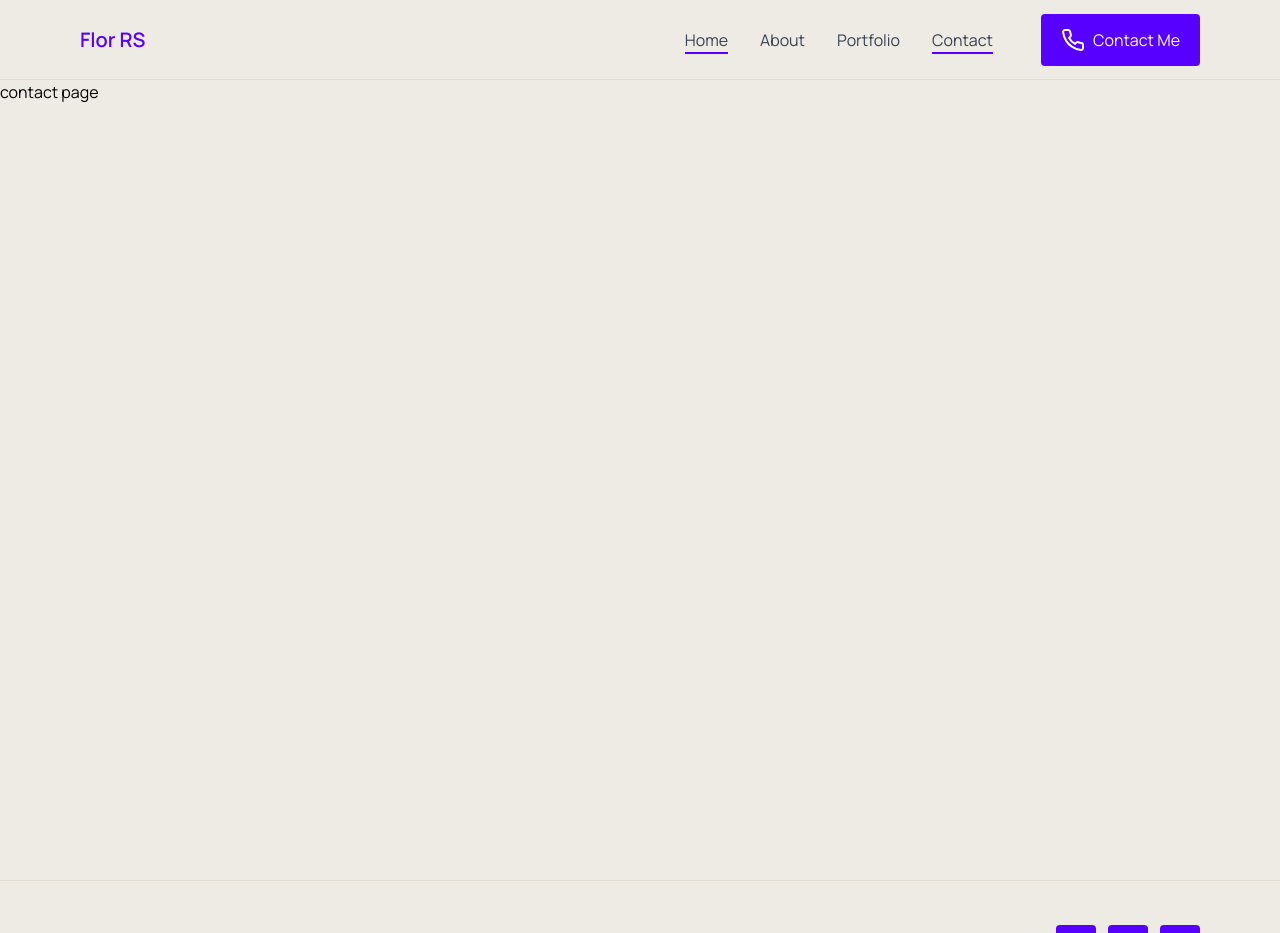
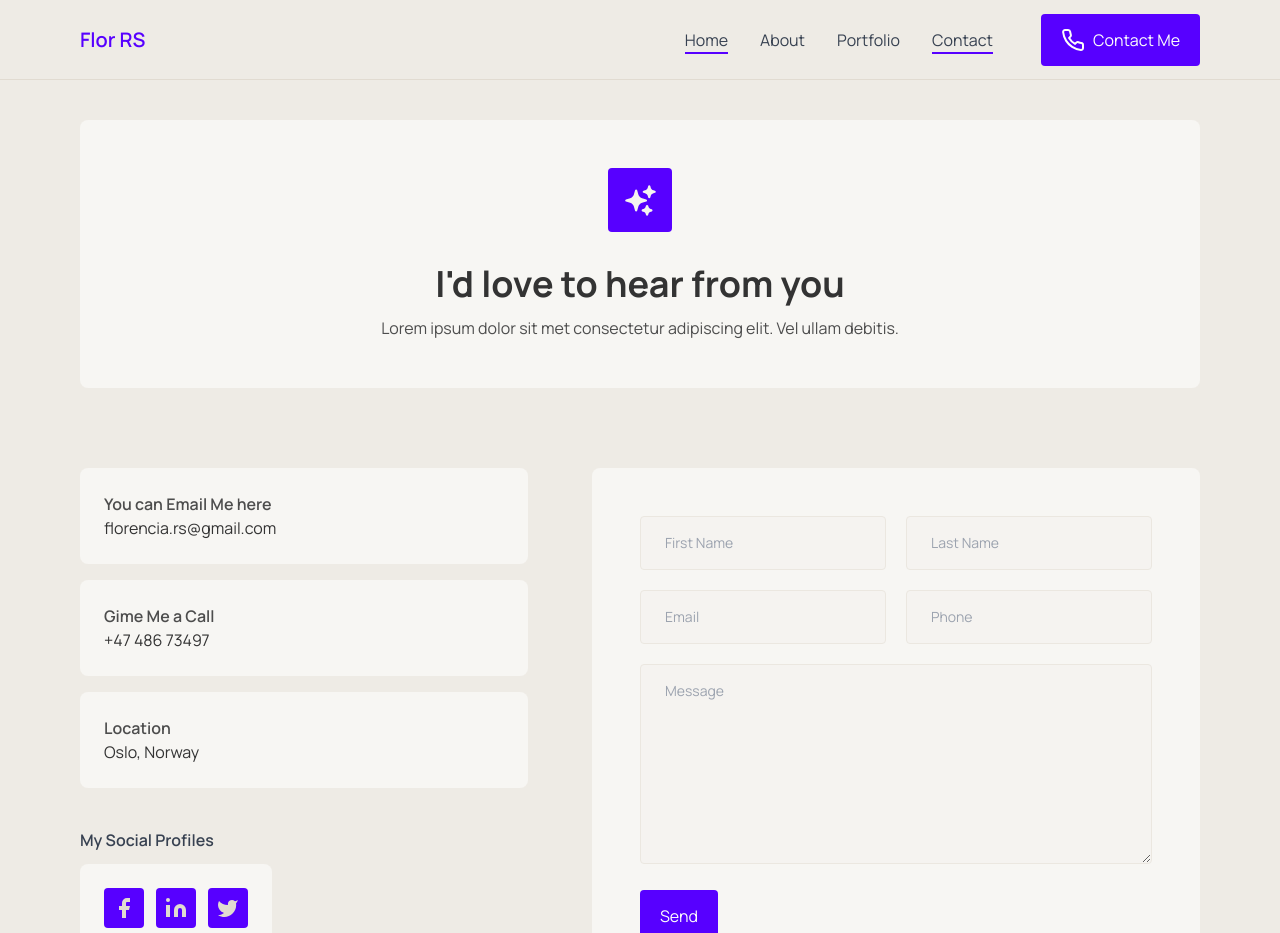
Before and after one commit to eruedasanchez/fmrs-portfolio, a Next.js app: page /contact in a window 1280 px wide. Shown: the top 933 px of the page. Built offline with nearby package versions, Linux system fonts and the light colour scheme.

Commit message:
Add Contact Page

```diff
--- a/app/(root)/contact/page.tsx
+++ b/app/(root)/contact/page.tsx
@@ -1,6 +1,13 @@
+import ContactContainer from "@/components/ContactContainer";
+import { Metadata } from "next";
+
+export const metadata : Metadata = {
+    title: "Contact - Flor RS"
+};
+
 const ContactPage = () => {
     return (
-        <div>contact page</div>
+        <ContactContainer/>
     )
 }
 
--- /dev/null
+++ b/components/ContactBody.tsx
@@ -0,0 +1,43 @@
+import { contactData, socialLinks } from "@/constants/constants";
+import ContactDetail from "./ContactDetail";
+import Link from "next/link";
+import ContactForm from "./ContactForm";
+import FaqsContainer from "./FaqsContainer";
+
+const ContactBody = () => {
+    return (
+        <>
+            <section className="max-width section-padding flex max-tablet:flex-col gap-16">
+                <div className="tablet:max-w-md w-full">
+                    <div className="space-y-4">
+                        {
+                            contactData.map((info,index) => (
+                                <ContactDetail key={index} info={info}/>
+                            ))
+                        }
+                    </div>
+                    <h6 className="mt-10 mb-3 text-gray-700 max-tablet:text-center">
+                        My Social Profiles
+                    </h6>
+                    <div className="flex gap-3 box !p-6 w-max max-tablet:mx-auto">
+                        {
+                            socialLinks.map((link, index) => (
+                                <Link
+                                    href={link.url}
+                                    key={index}
+                                    className="w-10 h-10 bg-purple text-peach flex justify-center items-center rounded"
+                                >
+                                    <link.icon strokeWidth={0} fill="currentColor"/>
+                                </Link>
+                            ))
+                        }
+                    </div>
+                </div>
+                <ContactForm/>
+            </section>
+            <FaqsContainer/>
+        </>
+    )
+}
+
+export default ContactBody;
--- /dev/null
+++ b/components/ContactContainer.tsx
@@ -0,0 +1,13 @@
+import ContactBody from "./ContactBody";
+import ContactHeader from "./ContactHeader";
+
+const ContactContainer = () => {
+    return (
+        <>
+            <ContactHeader/>
+            <ContactBody/>
+        </>
+    );
+}
+
+export default ContactContainer;
--- /dev/null
+++ b/components/ContactDetail.tsx
@@ -0,0 +1,12 @@
+import { ContactDetailProps } from "@/types/types";
+
+const ContactDetail = ({info} : ContactDetailProps) => {
+    return (
+        <div className="box !p-6">
+            <h6 className="text-grey-600">{info.title}</h6>
+            <p className="text-grey-700">{info.contact}</p>
+        </div>
+    );
+}
+
+export default ContactDetail;
--- /dev/null
+++ b/components/ContactForm.tsx
@@ -0,0 +1,22 @@
+const ContactForm = () => {
+    return (
+        <div className="box w-full">
+            <form action="" className="space-y-5">
+                <div className="flex gap-5 max-tablet:flex-col">
+                    <input type="text" placeholder="First Name"/>
+                    <input type="text" placeholder="Last Name"/>
+                </div>
+                <div className="flex gap-5 max-tablet:flex-col">
+                    <input type="text" placeholder="Email"/>
+                    <input type="text" placeholder="Phone"/>
+                </div>
+                <textarea placeholder="Message" className="min-h-[200px]"></textarea>
+                <button type="submit" className="btn btn-primary">
+                    Send
+                </button>
+            </form>
+        </div>
+    );
+}
+
+export default ContactForm;
--- /dev/null
+++ b/components/ContactHeader.tsx
@@ -0,0 +1,24 @@
+import Image from "next/image";
+
+const ContactHeader = () => {
+    return (
+        <section className="max-width section-padding">
+            <div className="box text-center flex flex-col items-center gap-3">
+                <div className="w-16 h-16 rounded bg-purple flex items-center justify-center flex-shrink-0 mb-5">
+                    <Image
+                        src={"/stars.svg"}
+                        alt='icon'
+                        width={35}
+                        height={35}
+                    />
+                </div>
+                <h2 className="text-grey-700">I&apos;d love to hear from you</h2>
+                <p className="text-grey-600">Lorem ipsum dolor sit met consectetur adipiscing elit.
+                Vel ullam debitis.
+                </p>
+            </div>
+        </section>
+    );
+}
+
+export default ContactHeader;
--- a/constants/constants.ts
+++ b/constants/constants.ts
@@ -395,3 +395,22 @@ export const timeline = [
         description: "Lorem ipsum dolor sit amet, consectetur adipiscing elit. Suspendisse varius enim in eros elementum tristique."
     }
 ];
+
+export const contactData = [
+    {
+        id: 1,
+        title: "You can Email Me here",
+        contact: "florencia.rs@gmail.com"
+    },
+    {
+        id: 2,
+        title: "Gime Me a Call",
+        contact: "+47 486 73497"
+    },
+    {
+        id: 3,
+        title: "Location",
+        contact: "Oslo, Norway"
+    },
+
+];
```
Also changed, not shown: types/types.ts (+10 -0 lines).
